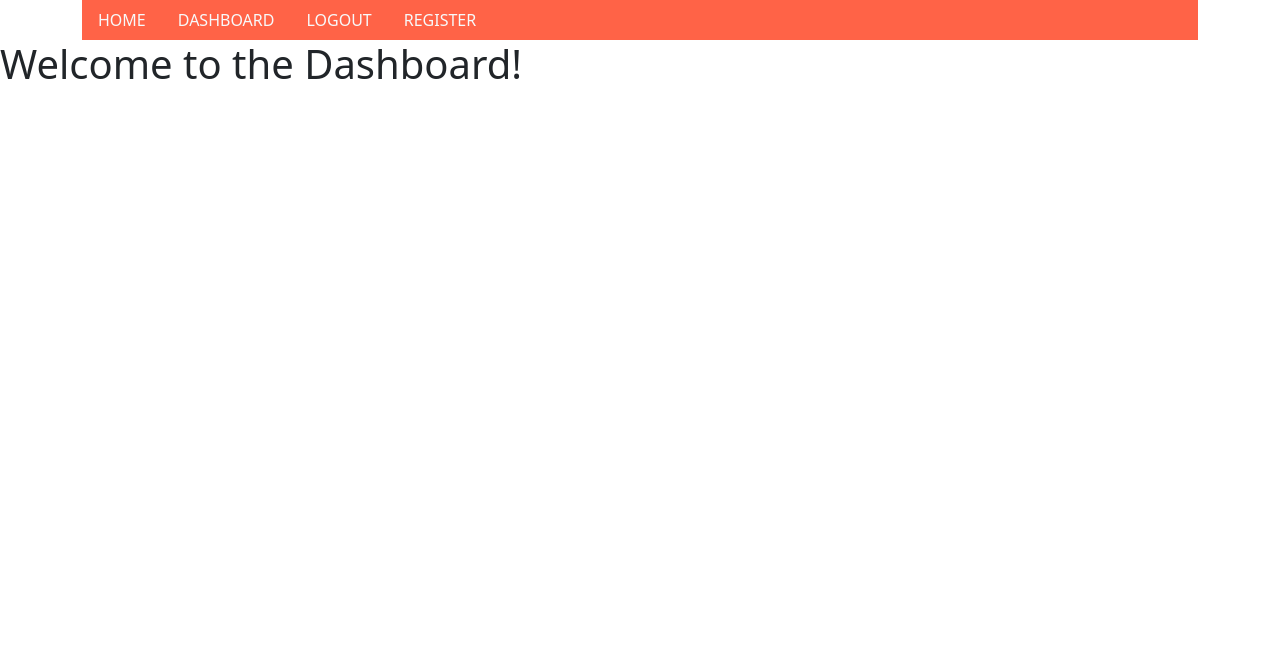
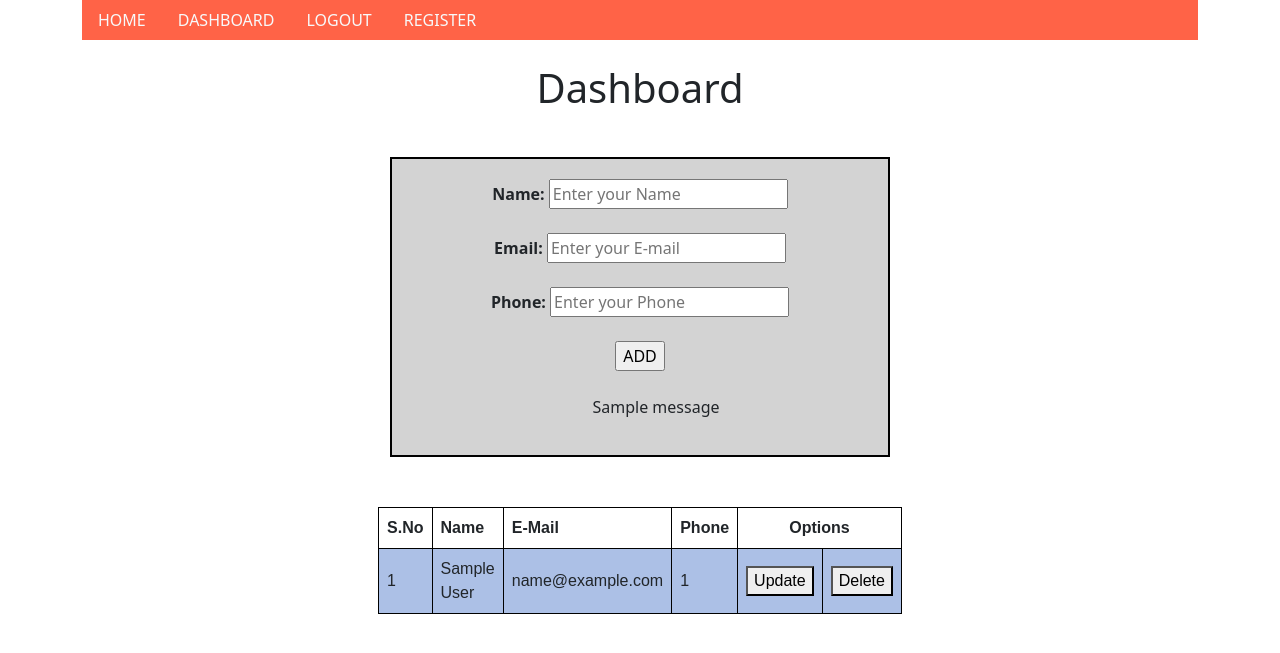
Before and after one commit to PythonTrainerVignesh/django_last, a Django app: page /dashboard/ in a window 1280 px wide. Shown: the top 653 px of the page. Run offline with Django 5.2, Linux system fonts and the light colour scheme; a user stored in the database is signed in; tables that the repository leaves empty hold one stand-in row (values such as "Sample post"); one stand-in notice (Sample message) is shown; some libraries are stand-ins or nearby versions.

Commit message:
Updated Registration and Login

```diff
--- a/website/models.py
+++ b/website/models.py
@@ -19,6 +19,6 @@ class RegisterForm(UserCreationForm):
 class Students(models.Model):
     s_name = models.CharField(max_length=100)
     s_email = models.EmailField(max_length=100)
-    s_phone = models.BigIntegerField()
+    s_phone = models.BigIntegerField(null=True, blank=True)
     s_entry_date = models.DateTimeField(auto_now_add=True)
     manager = models.Manager()
--- a/website/templates/dashboard.html
+++ b/website/templates/dashboard.html
@@ -1,13 +1,72 @@
 <!DOCTYPE html>
 {% include 'navbar.html' %}
 {% block content %}
+<style>
+    table {
+      font-family: arial, sans-serif;
+      border-collapse: collapse;
+      width: 26%;
+      justify-content: center;
+      margin: 50px auto;
+    }
+
+    td, th {
+      border: 1px solid #000000;
+      text-align: left;
+      padding: 8px;
+    }
+
+    tr:nth-child(even) {
+      background-color: #acc0e6;
+    }
+</style>
 <html lang="en">
 <head>
     <meta charset="UTF-8">
     <title>Dashboard</title>
 </head>
 <body>
-<h1>Welcome to the Dashboard!</h1>
+<br>
+<h1 style="text-align:center">Dashboard</h1>
+<div style="background-color: LightGrey ; text-align:center; margin: 45px auto; border: 2px solid black; padding: 20px; max-width: 500px">
+    <form method="POST" action="" autocomplete="off">
+        {% csrf_token %}
+        <b><label>Name: </label></b>
+        <input type="text" name="s_name" placeholder="Enter your Name"> <br><br>
+        <b><label>Email: </label></b>
+        <input type="text" name="email" placeholder="Enter your E-mail"> <br><br>
+        <b><label>Phone: </label></b>
+        <input type="text" name="phone" placeholder="Enter your Phone"> <br><br>
+        <input type="submit" value="ADD">
+        {% if messages %}
+        <ul class="messages">
+            {% for message in messages %}
+            <br>
+            {{ message }}
+            {% endfor %}
+        </ul>
+        {% endif %}
+    </form>
+</div>
+<table>
+    <tr>
+        <th>S.No</th>
+        <th>Name</th>
+        <th>E-Mail</th>
+        <th>Phone</th>
+        <th style="text-align: center" colspan="2">Options</th>
+    </tr>
+        {% for i in r_data %}
+    <tr>
+        <td>{{ forloop.counter }}</td>
+        <td>{{ i.s_name }}</td>
+        <td>{{ i.s_email }}</td>
+        <td>{{ i.s_phone }}</td>
+        <td><button onclick="location.href='{% url 'homepage' %}'">Update</button></td>
+        <td><button onclick="location.href='{% url 'homepage' %}'">Delete</button></td>
+        {% endfor %}
+    </tr>
+</table>
 </body>
 {% endblock content %}
 </html>
--- a/website/templates/register_page.html
+++ b/website/templates/register_page.html
@@ -15,7 +15,7 @@
 <br>
 <h1 style="text-align:center">Register</h1>
 <br>
-<form method="POST" action="">
+<form method="POST" action="" autocomplete="off">
     {% csrf_token %}
 {{ form.username.label }}: {{ form.username }} <br><br>
 {{ form.email.label }}: {{ form.email }} <br><br>
--- a/website/urls.py
+++ b/website/urls.py
@@ -21,7 +21,7 @@ from . import views
 
 urlpatterns = [
     path('admin/', admin.site.urls),
-    path('', views.home),
+    path('', views.home, name="homepage"),
 
     path('login/', views.login_page),
     path('logout/', views.logout_page),
--- a/website/views.py
+++ b/website/views.py
@@ -1,9 +1,12 @@
-from django.shortcuts import HttpResponse
 from django.shortcuts import render, redirect
 from django.contrib.auth.decorators import login_required
 from django.contrib.auth import login, logout, authenticate
 from . import models
 from django.contrib import messages
+
+
+def create_student(request):
+    pass
 
 
 def registration_page(request):
@@ -42,4 +45,18 @@ def logout_page(request):
 
 @login_required(login_url='/login')
 def dashboard(request):
-    return render(request, 'dashboard.html')
+    if request.method == "POST":
+        data = models.Students()
+        data.s_name = request.POST.get('s_name')
+        data.s_email = request.POST.get('email')
+        data.s_phone = request.POST.get('phone')
+        try:
+            if data != "":
+                data.save()
+                messages.success(request, 'Entry created successfully!')
+        except (TypeError, ValueError):
+            messages.error(request, 'Incomplete Data!')
+
+    r_data = models.Students.manager.all()
+    context = {'r_data': r_data}
+    return render(request, 'dashboard.html', context)
```
Also changed, not shown: website/migrations/0002_alter_students_s_phone.py (added).
